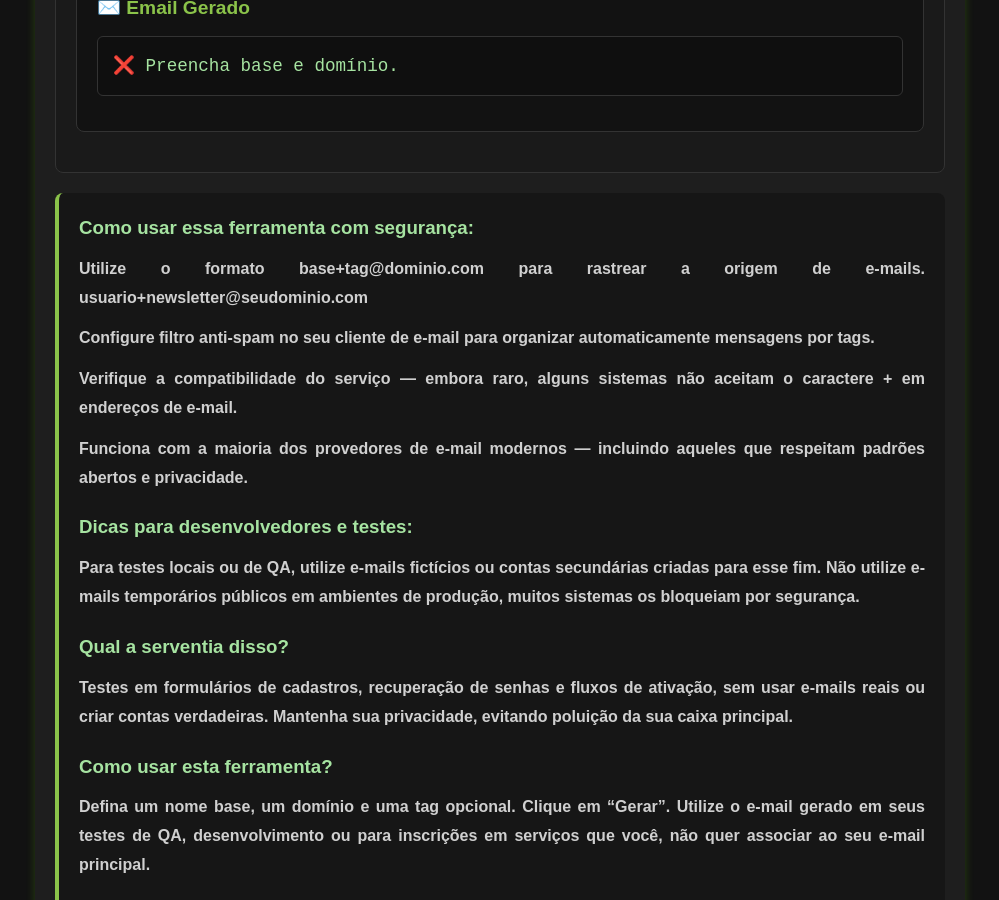
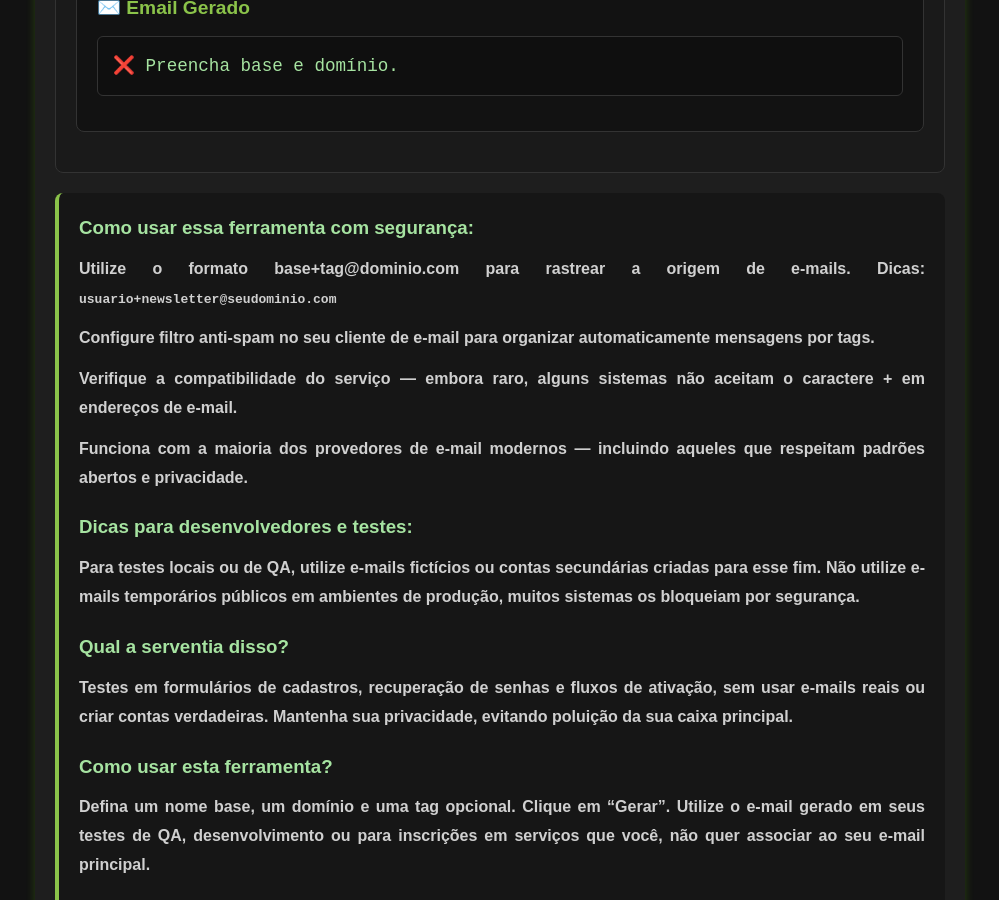
Before and after one commit to Piolinux/piolinux-site, a Jekyll site: the page built from _pages/tools/gerador-de-e-mails-com-tag-plus-addressing-para-testes.html, in a window 1280 px wide and 900 px high, scrolled down 1093 px. Shown: the whole window, without its empty margins (140-1139 px from the left). Built offline with Jekyll 4.4.1, drawn with Linux system fonts in a browser that asks for light colours.

Commit message:
Update gerador-de-e-mails-com-tag-plus-addressing-para-testes.html

```diff
--- a/_pages/tools/gerador-de-e-mails-com-tag-plus-addressing-para-testes.html
+++ b/_pages/tools/gerador-de-e-mails-com-tag-plus-addressing-para-testes.html
@@ -82,7 +82,7 @@ tags: [email, tag, plus-addressing, teste, qa, desenvolvedor, cadastro, privacid
 
   <p>
     <strong> Utilize o formato base+tag@dominio.com para rastrear a origem de e-mails.</strong>
-     <strong><Dicas: <code>usuario+newsletter@seudominio.com</code></strong></p>
+     <strong>Dicas: <code>usuario+newsletter@seudominio.com</code></strong></p>
 
   <p>
     <strong>Configure filtro anti-spam no seu cliente de e-mail para organizar automaticamente mensagens por tags.
```
